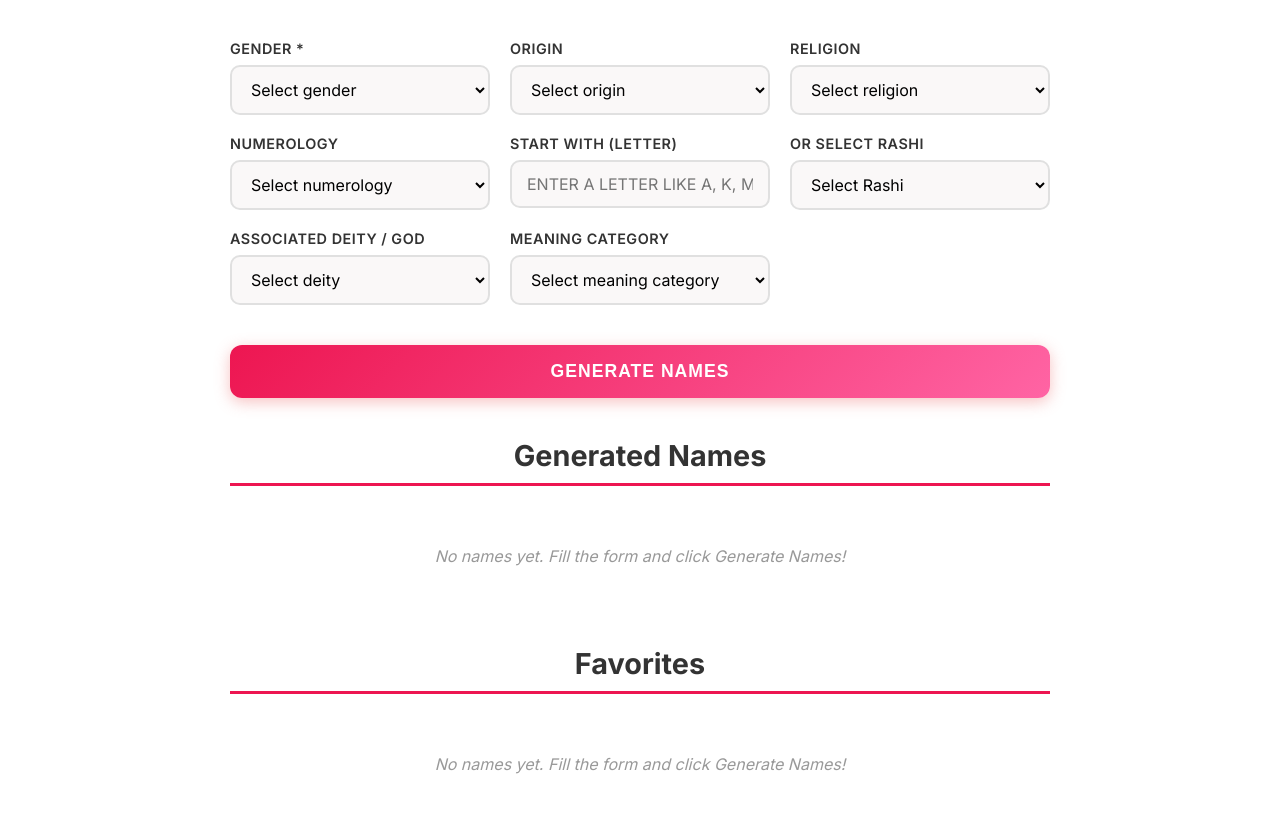
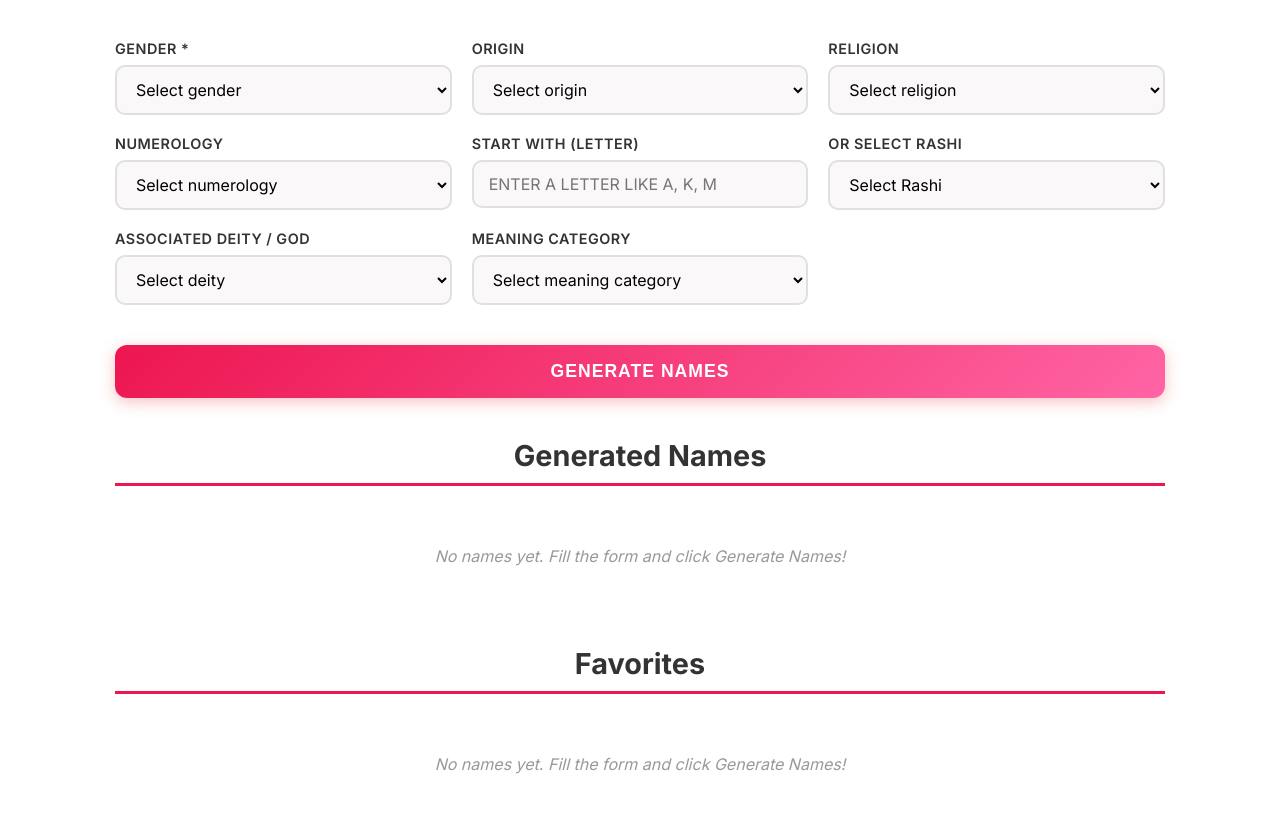
Before and after one commit to vvk-babyorgano/baby-name-generator, a website: page public/index.html in a window 1280 px wide. Drawn offline with nearby package versions, Linux system fonts and the light colour scheme; a script that the page names is missing.

Commit message:
Container Size to 1130px

```diff
--- a/public/style.css
+++ b/public/style.css
@@ -11,7 +11,7 @@ body {
 }
 
 .container {
-  max-width: 900px;
+  max-width: 1130px;
   margin: 0 auto;
   background: #fff;
   padding: 40px;
```
